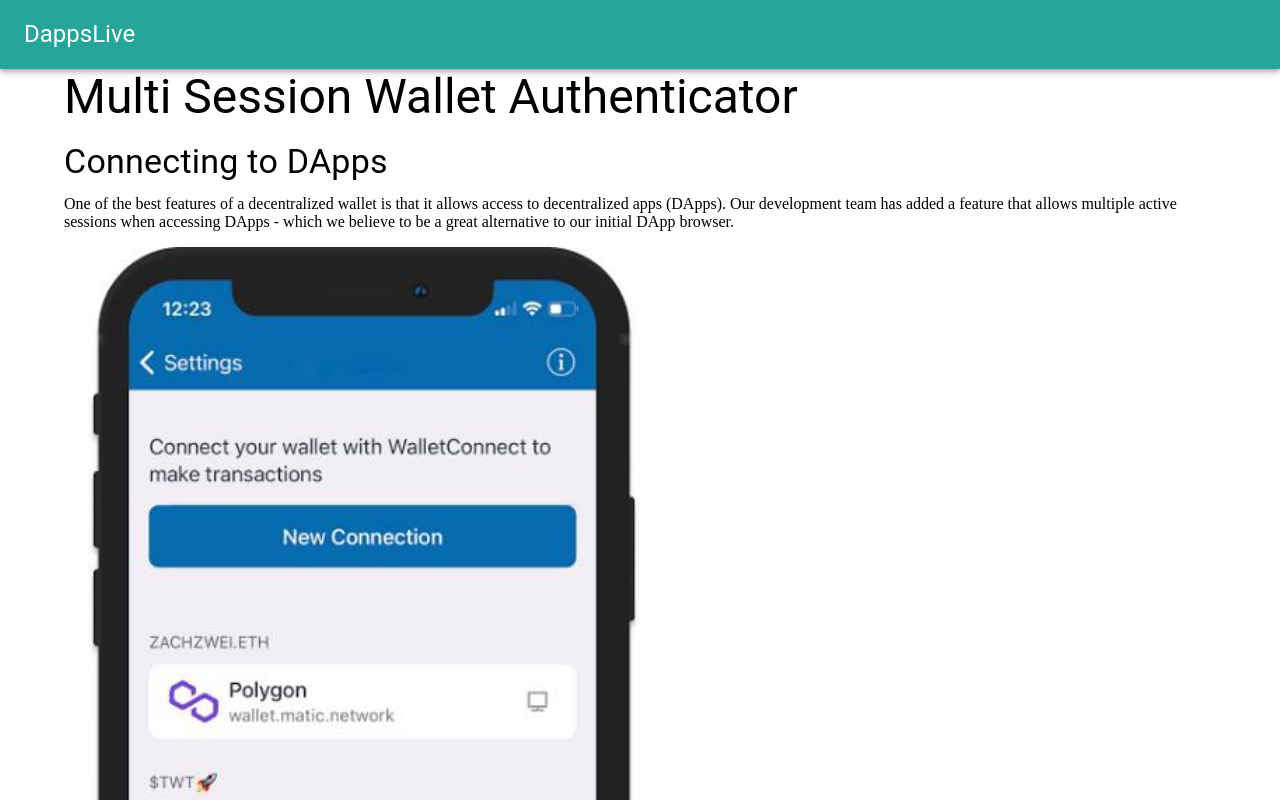
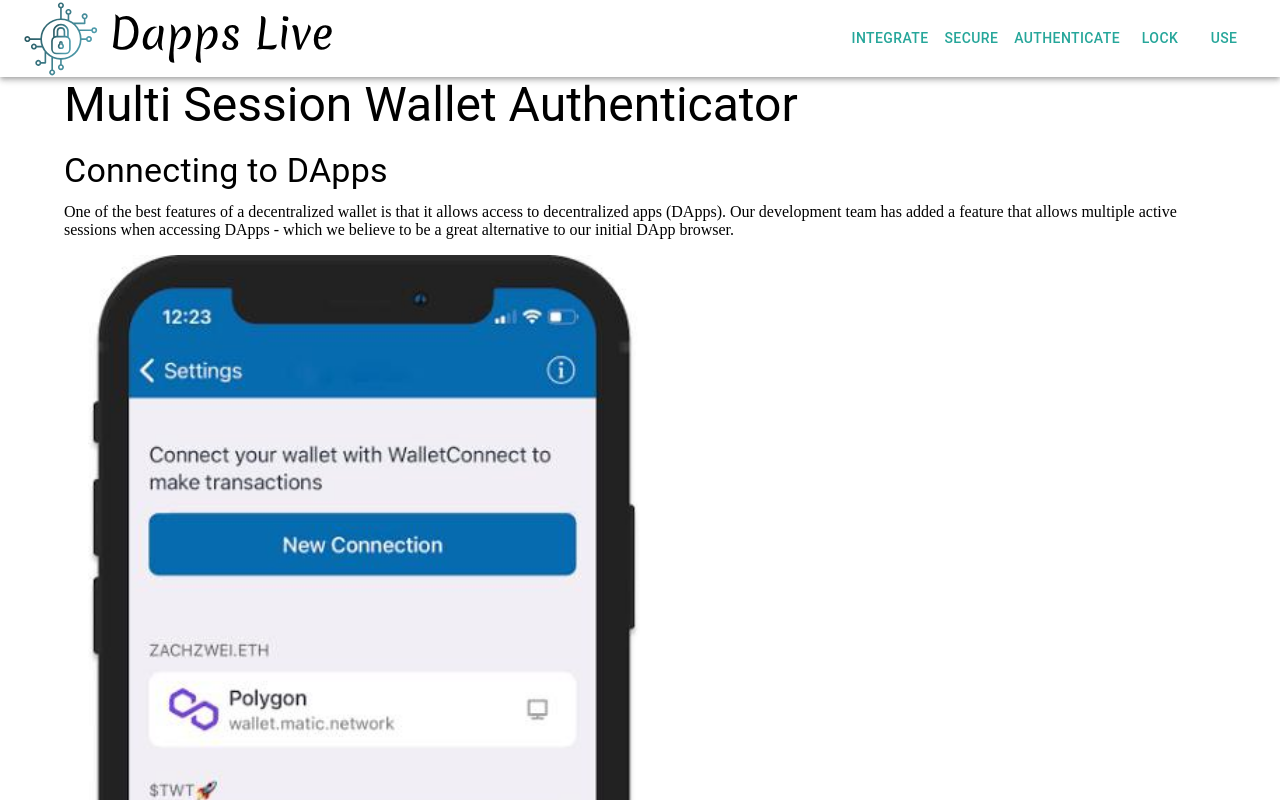
Before and after one commit to valqndrew/walletconnect, a React (Vite) app: page /help in a window 1280 px wide. Shown: the top 800 px of the page. Built offline with nearby package versions, Linux system fonts and the light colour scheme.

Commit message:
improved appbar

```diff
--- a/index.html
+++ b/index.html
@@ -2,7 +2,7 @@
 <html lang="en">
   <head>
     <meta charset="UTF-8" />
-    <link rel="icon" type="image/x-icon" href="src/img/favicon.ico" />
+    <link rel="icon" type="image/x-icon" href="src/img/logo.svg" />
     <meta name="viewport" content="width=device-width, initial-scale=1.0" />
     <title>DAppsLive</title>
   </head>
--- a/src/pages/Components/LandingAppBar.jsx
+++ b/src/pages/Components/LandingAppBar.jsx
@@ -3,14 +3,14 @@
 import Box from "@mui/material/Box";
 import Toolbar from "@mui/material/Toolbar";
 import IconButton from "@mui/material/IconButton";
-import Typography from "@mui/material/Typography";
+import Grid from "@mui/material/Grid";
 import MenuIcon from "@mui/icons-material/Menu";
 import Container from "@mui/material/Container";
 import Button from "@mui/material/Button";
 import { Link, NavLink } from "react-router-dom";
 import { HomeLink } from "../styles/styles";
 
-import Logo from "../../img/logo.jpeg";
+import Logo from "../../img/logo.svg";
 
 const pages = ["Integrate", "Secure", "Authenticate", "Lock", "USE"];
 
@@ -23,6 +23,44 @@
 
   return (
     <>
+      <AppBar position="static" sx={{ background: "white" }}>
+        <Container maxWidth="xl">
+          <Toolbar disableGutters>
+            <Grid container>
+              <Grid item xs={6} md={3} component={NavLink} to="/">
+                <img src={Logo} className="appbar-logo" />
+              </Grid>
+              <Grid
+                item
+                xs={6}
+                display={{ xs: "flex", md: "none" }}
+                justifyContent="flex-end"
+              >
+                <IconButton size="large" onClick={toggleMenu}>
+                  <MenuIcon />
+                </IconButton>
+              </Grid>
+              <Grid
+                item
+                md={9}
+                display={{ xs: "none", md: "flex" }}
+                justifyContent="flex-end"
+              >
+                {pages.map((page) => (
+                  <Button
+                    key={page}
+                    onClick={toggleMenu}
+                    // sx={{ my: 2, display: "block" }}
+                  >
+                    {page}
+                  </Button>
+                ))}
+              </Grid>
+            </Grid>
+          </Toolbar>
+        </Container>
+      </AppBar>
+
       {menuOpen ? (
         <Box
           sx={{ display: "flex", flexDirection: "column" }}
@@ -42,46 +80,6 @@
           ))}
         </Box>
       ) : null}
-      <AppBar position="static">
-        <Container maxWidth="xl">
-          <Toolbar disableGutters>
-            <Box sx={{ mr: 2, display: { xs: "none", md: "flex" } }}>
-              <HomeLink to="/">
-                <Typography variant="h5">DappsLive</Typography>
-              </HomeLink>
-            </Box>
-
-            <Box sx={{ flexGrow: 1, display: { xs: "flex", md: "none" } }}>
-              <IconButton
-                size="large"
-                aria-label="account of current user"
-                aria-controls="menu-appbar"
-                aria-haspopup="true"
-                onClick={toggleMenu}
-                color="inherit"
-              >
-                <MenuIcon />
-              </IconButton>
-            </Box>
-            <Box sx={{ flexGrow: 1, display: { xs: "flex", md: "none" } }}>
-              <HomeLink to="/">
-                <Typography variant="h4">DAppsLive</Typography>
-              </HomeLink>
-            </Box>
-            <Box sx={{ flexGrow: 1, display: { xs: "none", md: "flex" } }}>
-              {pages.map((page) => (
-                <Button
-                  key={page}
-                  onClick={toggleMenu}
-                  sx={{ my: 2, display: "block" }}
-                >
-                  {page}
-                </Button>
-              ))}
-            </Box>
-          </Toolbar>
-        </Container>
-      </AppBar>
     </>
   );
 };
--- a/src/pages/Verify.jsx
+++ b/src/pages/Verify.jsx
@@ -1,4 +1,4 @@
-import { Box, Container, Typography } from "@mui/material";
+import { Box, Button, Container, Typography } from "@mui/material";
 import React from "react";
 import QRCode from "../img/qr-code.svg";
 
@@ -9,6 +9,7 @@
       <Typography align="center">
         Please Contact Customer Support For Verification
       </Typography>
+      <Button component={Link} to ="/">Go Home</Button>
     </Container>
   );
 };
--- a/src/pages/styles/styles.css
+++ b/src/pages/styles/styles.css
@@ -26,3 +26,8 @@
 .logo {
   height: 10%;
 }
+
+.appbar-logo {
+  height: 100%;
+  width: 100%;
+}
```
Also changed, not shown: src/img/logo.jpeg (deleted), src/img/logo.svg (added).
